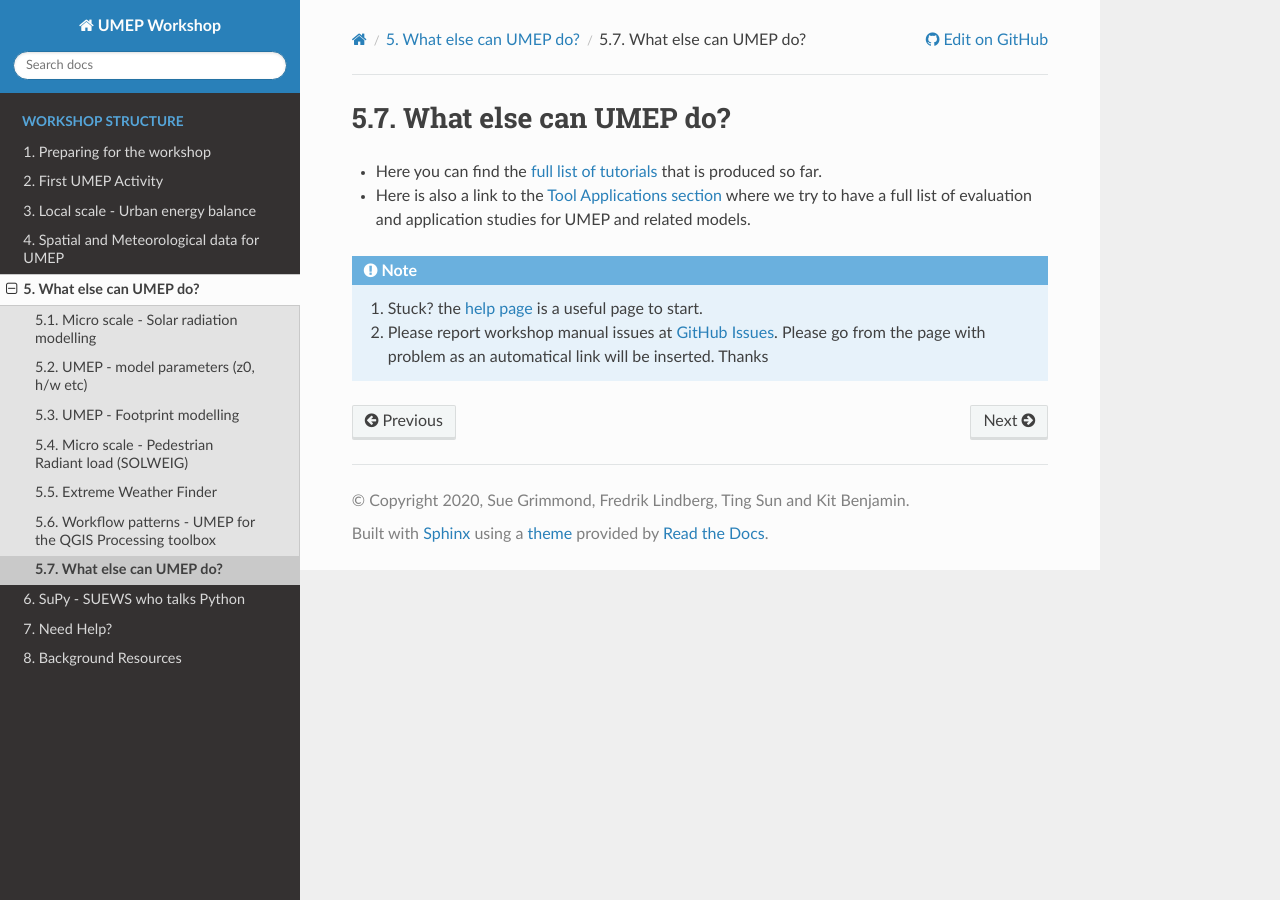
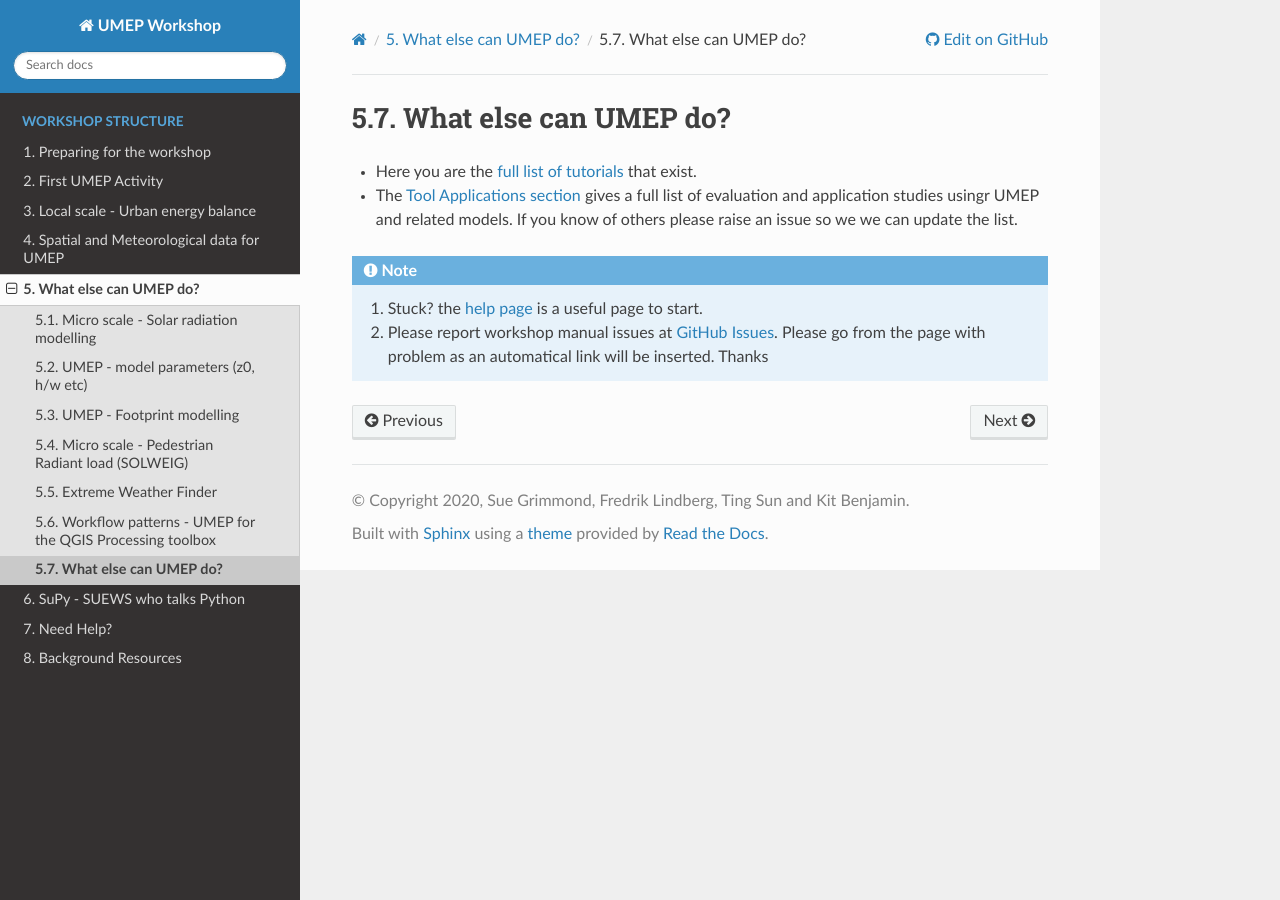
Before and after one commit to Urban-Meteorology-Reading/UMEP-Workshop, a Sphinx documentation site: the page built from source/WhatElse/UMEP9.rst, in a window 1280 px wide. Built offline with Sphinx 7.4.7 and the Read the Docs theme 2.0.0, drawn with Linux system fonts in a browser that asks for light colours.

Commit message:
Update UMEP9.rst

```diff
--- a/source/WhatElse/UMEP9.rst
+++ b/source/WhatElse/UMEP9.rst
@@ -3,7 +3,7 @@
 What else can UMEP do?
 ~~~~~~~~~~~~~~~~~~~~~~
 
-- Here you can find the `full list of tutorials <https://umep-docs.readthedocs.io/projects/tutorial/en/latest/index.html>`__ that is produced so far.
+- Here you are the `full list of tutorials <https://umep-docs.readthedocs.io/projects/tutorial/en/latest/index.html>`__ that exist.
 
 
-- Here is also a link to the `Tool Applications section <https://umep-docs.readthedocs.io/en/latest/Introduction.html#tool-applications>`__ where we try to have a full list of evaluation and application studies for UMEP and related models.
+- The `Tool Applications section <https://umep-docs.readthedocs.io/en/latest/Introduction.html#tool-applications>`__ gives a full list of evaluation and application studies usingr UMEP and related models. If you know of others please raise an issue so we we can update the list.
```
